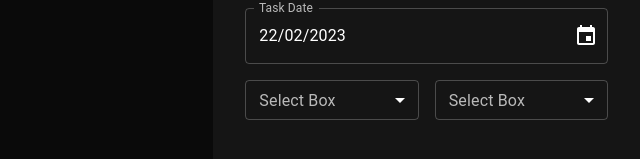
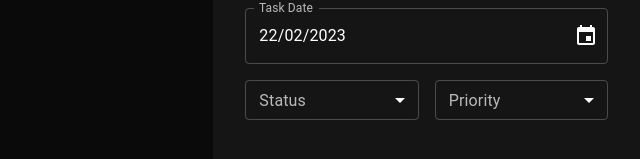
Before and after one commit to Jade1724/todo-react, a React (Create React App) app: page / in a window 1280 px wide. Shown: the part 535-694 px from the top of the page, without its empty margins (640-1280 px from the left). Built offline with nearby package versions, Linux system fonts and the light colour scheme.

Commit message:
Passed down props to select fields.

```diff
--- a/src/components/createTaskForm/_taskSelectField.tsx
+++ b/src/components/createTaskForm/_taskSelectField.tsx
@@ -7,6 +7,7 @@
   SelectChangeEvent,
 } from '@mui/material';
 import { ISelectField } from './interfaces/ISelectField';
+import PropTypes from 'prop-types';
 
 export const TaskSelectField: FC<ISelectField> = (
   props,
@@ -32,7 +33,10 @@
         disabled={disabled}
       >
         {items.map((item, index) => (
-          <MenuItem key={item.value + index} value={item.value}>
+          <MenuItem
+            key={item.value + index}
+            value={item.value}
+          >
             {item.label}
           </MenuItem>
         ))}
@@ -40,3 +44,16 @@
     </FormControl>
   );
 };
+
+TaskSelectField.propTypes = {
+  onChange: PropTypes.func,
+  label: PropTypes.string,
+  name: PropTypes.string,
+  disabled: PropTypes.bool,
+  items: PropTypes.arrayOf(
+    PropTypes.shape({
+      value: PropTypes.string.isRequired,
+      label: PropTypes.string.isRequired,
+    }).isRequired,
+  ),
+};
--- a/src/components/createTaskForm/createTaskForm.tsx
+++ b/src/components/createTaskForm/createTaskForm.tsx
@@ -5,6 +5,8 @@
 import { TaskDescriptionField } from './_taskDescriptionField';
 import { TaskDateField } from './_taskDateField';
 import { TaskSelectField } from './_taskSelectField';
+import { Status } from './enums/Status';
+import { Priority } from './enums/Priority';
 
 export const CreateTaskForm: FC = (): ReactElement => {
   return (
@@ -28,8 +30,37 @@
           direction="row"
           spacing={2}
         >
-          <TaskSelectField />
-          <TaskSelectField />
+          <TaskSelectField
+            label="Status" name="status"
+            items={[
+              {
+                value: Status.todo,
+                label: Status.todo.toUpperCase(),
+              },
+              {
+                value: Status.inProgress,
+                label: Status.inProgress.toUpperCase(),
+              }
+            ]}
+            />
+          <TaskSelectField
+            label="Priority"
+            name="priority"
+            items={[
+              {
+                value: Priority.low,
+                label: Priority.low,
+              },
+              {
+                value: Priority.normal,
+                label: Priority.normal,
+              },
+              {
+                value: Priority.high,
+                label: Priority.high,
+              },
+            ]}
+            />
         </Stack>
       </Stack>
     </Box>
--- /dev/null
+++ b/src/components/createTaskForm/enums/Priority.ts
@@ -0,0 +1,5 @@
+export enum Priority {
+    high = 'high',
+    normal = 'normal',
+    low = 'low',
+}
--- /dev/null
+++ b/src/components/createTaskForm/enums/Status.ts
@@ -0,0 +1,5 @@
+export enum Status {
+    todo='todo',
+    inProgress = 'inProgress',
+    completed = 'completed',
+}
```
